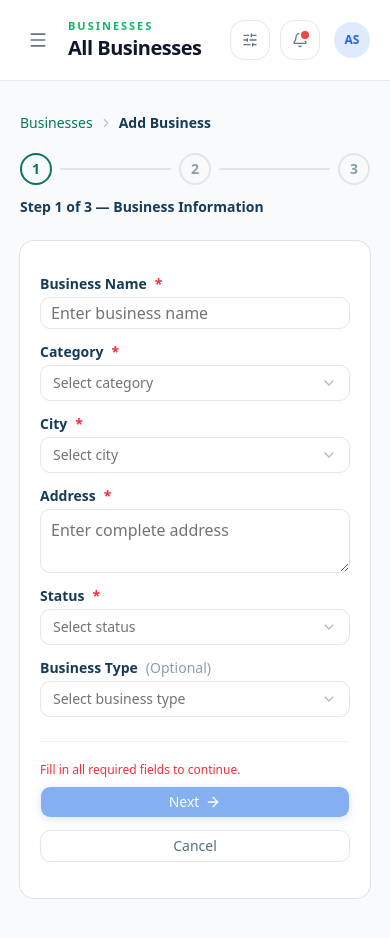
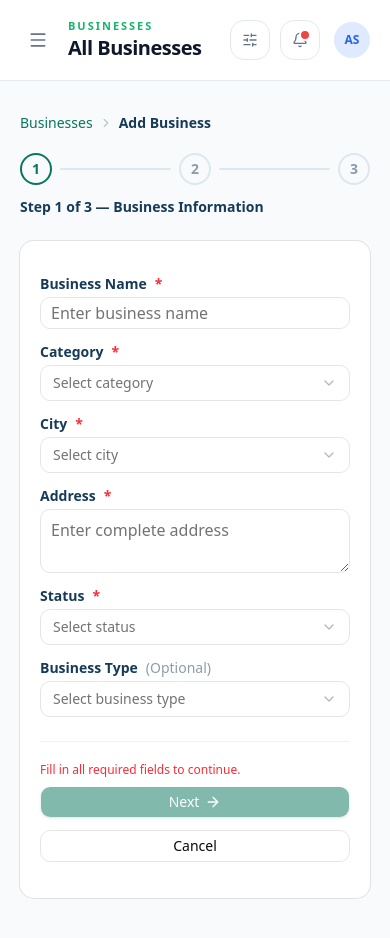
Before and after one commit to HASVIK-Technologies/hasvik-crm, a Next.js app: page /businesses/form in a window 390 px wide. Shown: the top 938 px of the page. Built offline with nearby package versions, Linux system fonts and the light colour scheme.

Commit message:
replace buttons

```diff
--- a/components/businesses/BusinessForm.tsx
+++ b/components/businesses/BusinessForm.tsx
@@ -11,7 +11,6 @@ import {
   UsersRound,
 } from "lucide-react";
 
-import PrimaryButton from "@/components/common/PrimaryButton";
 import SecondaryButton from "@/components/common/SecondaryButton";
 import OutlinedButton from "@/components/common/OutlinedButton";
 import { Card, CardContent } from "@/components/ui/card";
@@ -269,7 +268,7 @@ export default function BusinessForm() {
               type="button"
               size="lg"
               onClick={handleCancel}
-              className="w-full border-[#dce8ee] text-[#547080] sm:w-auto"
+              className="w-full sm:w-auto"
             >
               Cancel
             </OutlinedButton>
@@ -288,7 +287,7 @@ export default function BusinessForm() {
               <SecondaryButton
                 type="submit"
                 size="lg"
-                className="w-full bg-[#08765d] text-white hover:bg-[#066a53] sm:w-auto"
+                className="w-full sm:w-auto"
               >
                 <Save className="size-4" />
                 Save Business
@@ -348,7 +347,7 @@ export default function BusinessForm() {
               <OutlinedButton
                 type="button"
                 onClick={currentStep === 0 ? handleCancel : goBack}
-                className="w-full border-[#dce8ee] text-[#547080] sm:w-auto"
+                className="w-full sm:w-auto"
               >
                 {currentStep === 0 ? "Cancel" : "Back"}
               </OutlinedButton>
@@ -366,7 +365,7 @@ export default function BusinessForm() {
                   </Label>
                   <SecondaryButton
                     type="submit"
-                    className="w-full bg-[#08765d] text-white hover:bg-[#066a53] sm:w-auto"
+                    className="w-full sm:w-auto"
                   >
                     <Save className="size-4" />
                     Save Business
@@ -379,18 +378,15 @@ export default function BusinessForm() {
                       Fill in all required fields to continue.
                     </p>
                   )}
-                  <PrimaryButton
+                  <SecondaryButton
                     type="button"
                     onClick={goNext}
                     disabled={!currentStepValidation.isValid}
-                    className={cn(
-                      "w-full sm:w-auto",
-                      !currentStepValidation.isValid && "cursor-not-allowed opacity-60",
-                    )}
+                    className="w-full sm:w-auto"
                   >
                     Next
                     <ArrowRight className="size-4" />
-                  </PrimaryButton>
+                  </SecondaryButton>
                 </div>
               )}
             </div>
```
